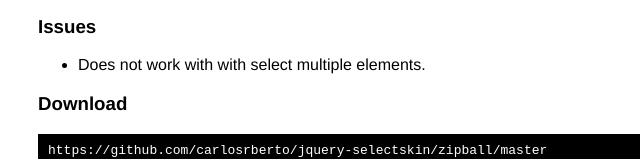
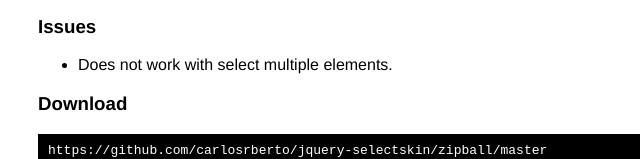
Before and after one commit to carlosrberto/jquery-selectskin, a plain HTML site: page index.html in a window 1280 px wide. Shown: the part 643-802 px from the top of the page, 252-892 px from the left. Drawn offline with nearby package versions, Linux system fonts and the light colour scheme; a script that the page names is missing.

```diff
--- a/index.html
+++ b/index.html
@@ -143,7 +143,7 @@
 
             <h3>Issues</h3>
             <ul>
-                <li>Does not work with with select multiple elements.</li>
+                <li>Does not work with select multiple elements.</li>
             </ul>
 
             <h3>Download</h3>
```
